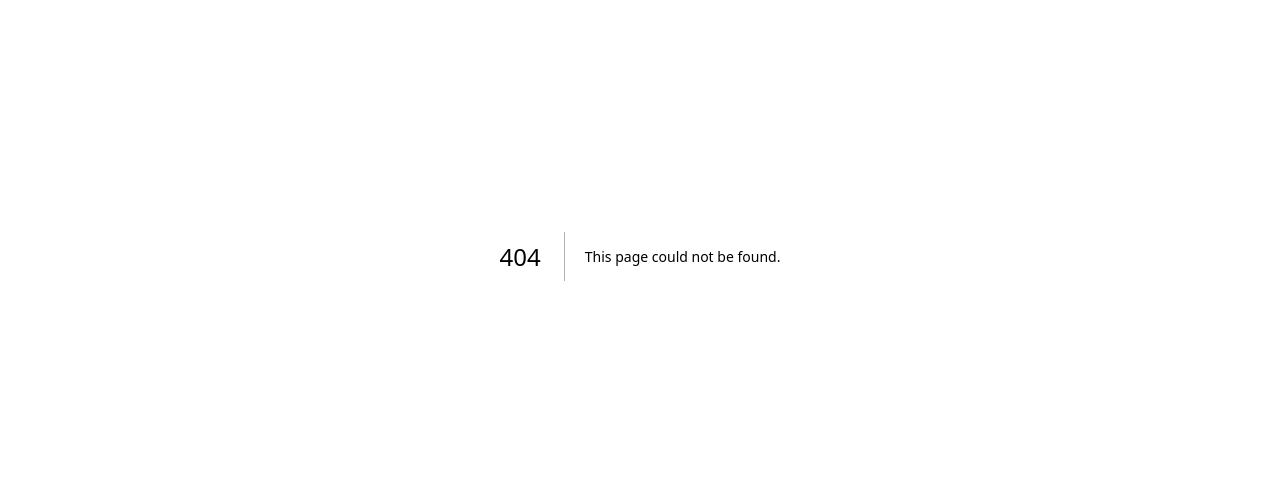
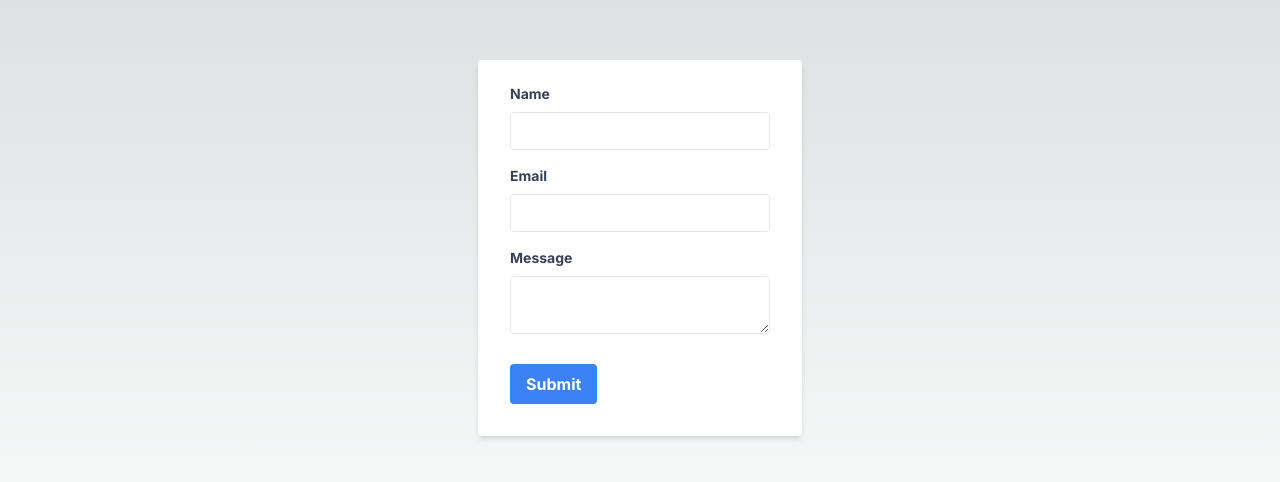
Before and after one commit to HyTaXx/agence200, a Next.js app: page /contact in a window 1280 px wide. Before the commit this address had no page. Shown: the part 144-626 px from the top of the page. Built offline with nearby package versions, Linux system fonts and the light colour scheme.

Commit message:
:tada: setup structure

```diff
--- a/package.json
+++ b/package.json
@@ -9,9 +9,10 @@
     "lint": "next lint"
   },
   "dependencies": {
+    "next": "14.0.4",
     "react": "^18",
     "react-dom": "^18",
-    "next": "14.0.4"
+    "react-hook-form": "^7.49.2"
   },
   "devDependencies": {
     "autoprefixer": "^10.0.1",
--- /dev/null
+++ b/src/app/about-us/page.js
@@ -0,0 +1 @@
+//Need infos about the page
--- /dev/null
+++ b/src/app/blog/page.js
@@ -0,0 +1,24 @@
+'use client'
+import React, { useEffect, useState } from 'react';
+
+const BlogPage = () => {
+ const [posts, setPosts] = useState([]);
+
+ useEffect(() => {
+  const fetchPosts = async () => {
+    const res = await fetch('https://cdn.builder.io/api/v1/public/spaces/{SPACE_ID}/content/posts?fields=*.*&limit=10&apiKey={YOUR_API_KEY}&query={"published":true}');
+    const posts = await res.json();
+    setPosts(posts);
+  };
+
+  fetchPosts();
+ }, []);
+
+ return (
+  <div>
+    {/* A update */}
+  </div>
+ );
+};
+
+export default BlogPage;
--- /dev/null
+++ b/src/app/contact/page.js
@@ -0,0 +1,91 @@
+'use client'
+import React, { useState } from 'react';
+
+//All need to be redone
+
+function Contact() {
+ const [name, setName] = useState("");
+ const [email, setEmail] = useState("");
+ const [message, setMessage] = useState("");
+
+ const handleOnChange = (event) => {
+   const { id, value } = event.target;
+   switch (id) {
+     case 'name':
+       setName(value);
+       break;
+     case 'email':
+       setEmail(value);
+       break;
+     case 'message':
+       setMessage(value);
+       break;
+     default:
+       break;
+   }
+ };
+
+ const handleOnSubmit = (event) => {
+   event.preventDefault();
+   console.log({ name, email, message });
+ };
+
+ return (
+   <div className="flex flex-col items-center justify-center min-h-screen py-2">
+     <form
+       onSubmit={handleOnSubmit}
+       className="bg-white shadow-md rounded px-8 pt-6 pb-8 mb-4"
+     >
+       <div className="mb-4">
+         <label className="block text-gray-700 text-sm font-bold mb-2" htmlFor="name">
+           Name
+         </label>
+         <input
+           id="name"
+           name="name"
+           value={name}
+           onChange={handleOnChange}
+           className="border rounded w-full py-2 px-3 text-gray-700 leading-tight focus:outline-none focus:shadow-outline"
+         />
+       </div>
+
+       <div className="mb-4">
+         <label className="block text-gray-700 text-sm font-bold mb-2" htmlFor="email">
+           Email
+         </label>
+         <input
+           id="email"
+           name="email"
+           value={email}
+           onChange={handleOnChange}
+           className="border rounded w-full py-2 px-3 text-gray-700 leading-tight focus:outline-none focus:shadow-outline"
+         />
+       </div>
+
+       <div className="mb-6">
+         <label className="block text-gray-700 text-sm font-bold mb-2" htmlFor="message">
+           Message
+         </label>
+         <textarea
+           id="message"
+           name="message"
+           value={message}
+           onChange={handleOnChange}
+           className="border rounded w-full py-2 px-3 text-gray-700 leading-tight focus:outline-none focus:shadow-outline"
+         />
+       </div>
+
+       <div className="flex items-center justify-between">
+         <button
+           className="bg-blue-500 hover:bg-blue-700 text-white font-bold py-2 px-4 rounded focus:outline-none focus:shadow-outline"
+           type="submit"
+         >
+           Submit
+         </button>
+       </div>
+     </form>
+   </div>
+ );
+}
+
+export default Contact;
--- a/src/components/header/header.js
+++ b/src/components/header/header.js
@@ -21,10 +21,10 @@ export const Header = () => {
               <img src="./images/close.png" alt="Close" width={30}/>
             </button>
             <ul className="flex flex-col gap-y-6 p-6 text-black md:flex-row md:gap-x-6 md:p-0 md:text-white md:ml-auto md:mr-auto">
-                <li><a href="#">Accueil</a></li>
-                <li><a href="#">Qui sommes-nous ?</a></li>
-                <li><a href="#">Blog</a></li>
-                <li><a href="#" className="bg-[#EB5E28] rounded-full px-4 py-3 md:hidden">Nous contacter</a></li>
+                <li><a href="/">Accueil</a></li>
+                <li><a href="/about-us">Qui sommes-nous ?</a></li>
+                <li><a href="/blog">Blog</a></li>
+                <li><a href="/contact" className="bg-[#EB5E28] rounded-full px-4 py-3 md:hidden">Nous contacter</a></li>
             </ul>
         </div>
         <div>
--- a/src/components/hero/hero.js
+++ b/src/components/hero/hero.js
@@ -14,7 +14,7 @@ export const Hero = () => {
           <a href="#" className="bg-[#EB5E28] rounded-full py-3 w-[250px] text-white text-center">Nous contacter</a>
         </div>
         <div className="w-1/2">
-          <img src="./images/hero.svg" alt="Hero"/>
+          <img src="images/Hero.svg" alt="Hero"/>
         </div>
       </section>
     )
--- a/src/components/trust/trust.js
+++ b/src/components/trust/trust.js
@@ -2,7 +2,7 @@ export const Trust = () => {
     return (
         <section className="text-black text-center my-[200px]">
             <h3 className="text-xl">Ils nous font confiance pour leurs <br></br> interventions en cybersécurité</h3>
-            <div className="flex flex-row justify-around max-w-[70%] m-auto mt-8">
+            <div className="flex flex-row justify-center gap-12 max-w-[70%] m-auto mt-8">
                 <img src="images/emlv.png" alt="icone EMLV"></img>
                 <img src="images/esilv.png" alt="icone ESILV"></img>
                 <img src="images/iim.png" alt="icone IIM"></img>
```
